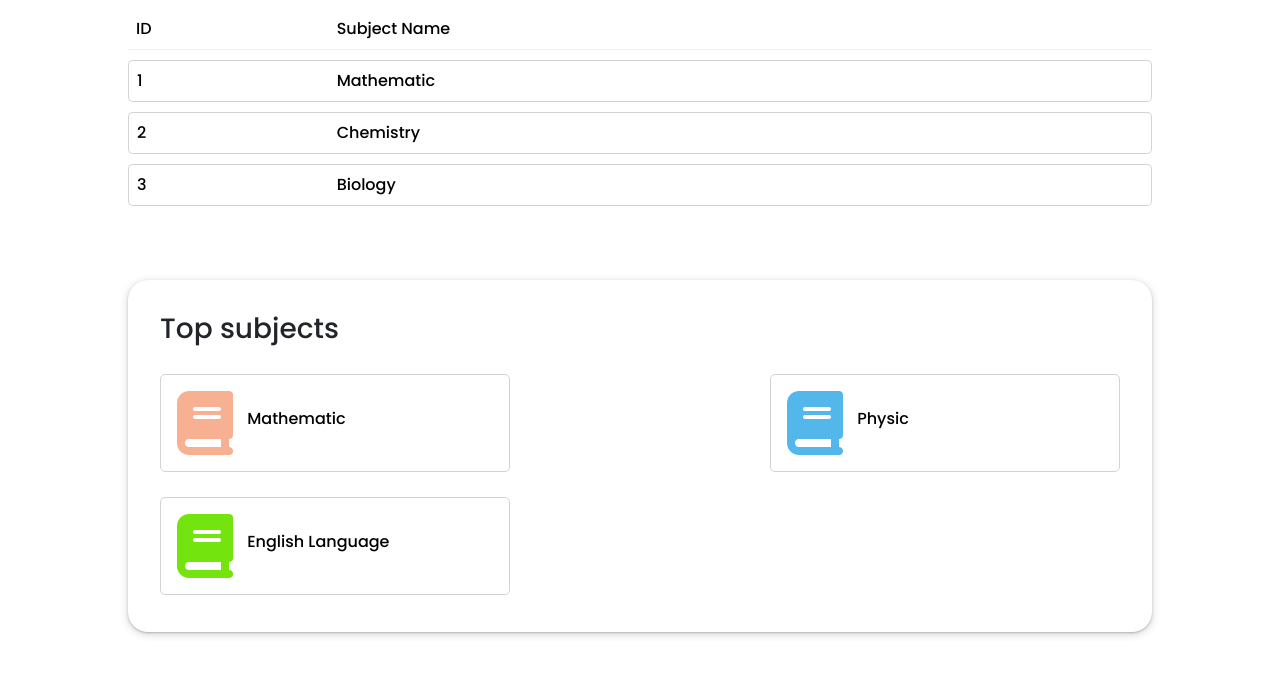
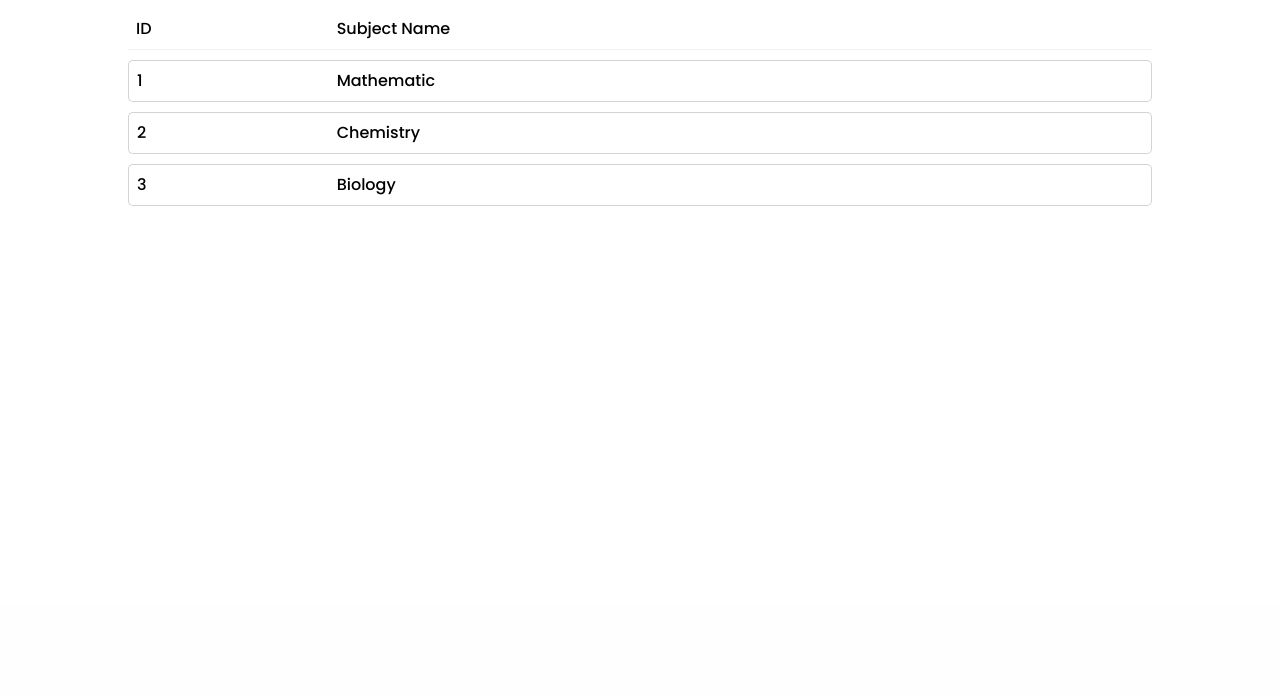
Before and after one commit to astritkrasniqi1/OnlineExamSystem, a PHP site: page /professor/Subjects.php in a window 1280 px wide. Shown: the part 196-892 px from the top of the page. After the commit the page ends 402 px from the top, so only its background shows below. Run offline with PHP 8.4, Linux system fonts and the light colour scheme; the visitor is signed in with stand-in values (Sample User, id 1).

Commit message:
Online Exam System

```diff
--- a/professor/subject.css
+++ b/professor/subject.css
@@ -1,50 +1,3 @@
-.subjectOverview{
-    display: flex;
-    flex-direction: column;
-    gap: 20px;
-    justify-content: space-between;
-    padding:0;
-    margin: 4rem 8rem;
-    border-radius: 20px;
-    flex-wrap: wrap;
-    background: white;
-    padding: 2rem;
-    box-shadow: rgba(60, 64, 67, 0.3) 0px 1px 2px 0px, rgba(60, 64, 67, 0.15) 0px 2px 6px 2px;
-}
-
-.subjectOverview a{
-    text-decoration: none;
-    color: black;
-    border-radius:5px;
-    width:350px;
-    padding: 1rem;
-    background:white;
-    border: 1px solid lightgray;
-}
-
-
-
-.subjectOverview .subjectCards{
-    display: flex;
-    flex-direction: row;
-    gap: 20px;
-    justify-content: space-between;
-    padding:0;
-    border-radius: 24px;
-    flex-wrap: wrap;
-    background: white;
-}
-.subjectOverview .subjectCards a{
-    text-decoration: none;
-    color: black;
-    border-radius:5px;
-    margin-bottom: 5px;
-    width:350px;
-    padding: 1em;
-    background:white;
-    border: 1px solid lightgray;
-}
-
 
 /*subject Table */
 
@@ -152,29 +105,6 @@ td{
     }
 }
 
-.subjectOverview a div{
-    display: flex;
-    flex-direction: row;
-    align-items:baseline;
-    gap: 5px;
-    align-items: center;
-}
-.subjectOverview a div div{
-    display: flex;
-    flex-direction: column;
-    align-items: normal;
-}
-.subjectOverview a div i{
-    font-size: 4rem;
-}
-.subjectOverview a div div span{
-    font-size:14px;
-    color:gray;
-}
-.subjectOverview a div div h5{
-    font-size:25px;
-    margin: 0;
-}
 .pageTitleContainer{
     display: flex;
     flex-direction: row;
--- a/professor/subjects.php
+++ b/professor/subjects.php
@@ -101,33 +101,7 @@
 </table>
 </div>
 
-<div class="subjectOverview" style="flex-wrap:wrap;">
-        <div class="topSubjects">
-            <div class="">
-                <h3>Top subjects</h3>
-            </div>
 
-        </div>
-        <div class="subjectCards">
-        <a href="#" class="">
-        <div> <i class="fa-solid fa-book" style="color:#f7b092;"></i>&nbsp;
-            <div class="col-auto"><h6>Mathematic</h6></div></div>
-        </a>
-
-        <a href="#" class="">
-      <div> <i class="fa-solid fa-book" style="color:#53b7ec;"></i>&nbsp;
-            <div class="col-auto"><h6>Physic</h6> </div>
-        </div>
-        </a>
-
-         <a href="#" class="">
-            <div>
-            <i class="fa-solid fa-book" style="color:#73e40d;"></i>&nbsp;
-            <div class="col-auto"><h6>English Language</h6></div>
-            </div>
-        </a>
-
-    </div>
 </section>
 
 
```
